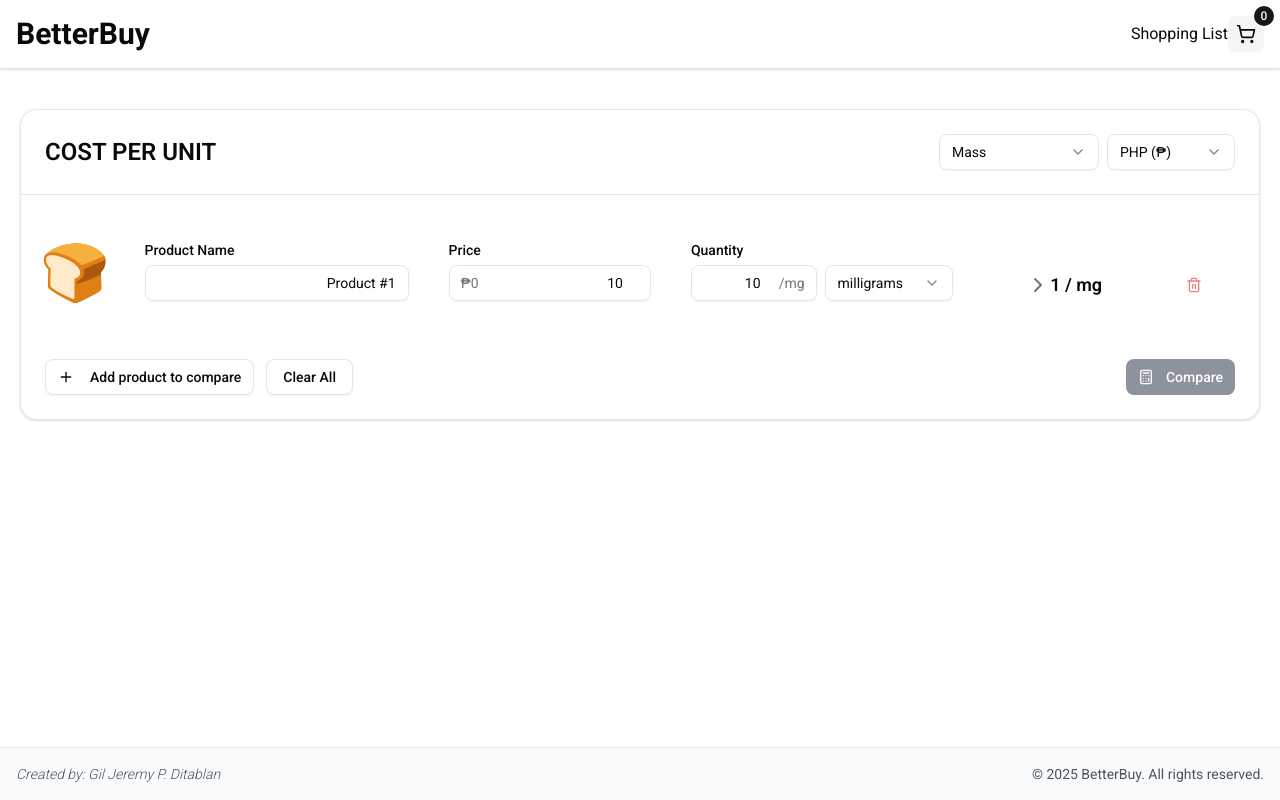
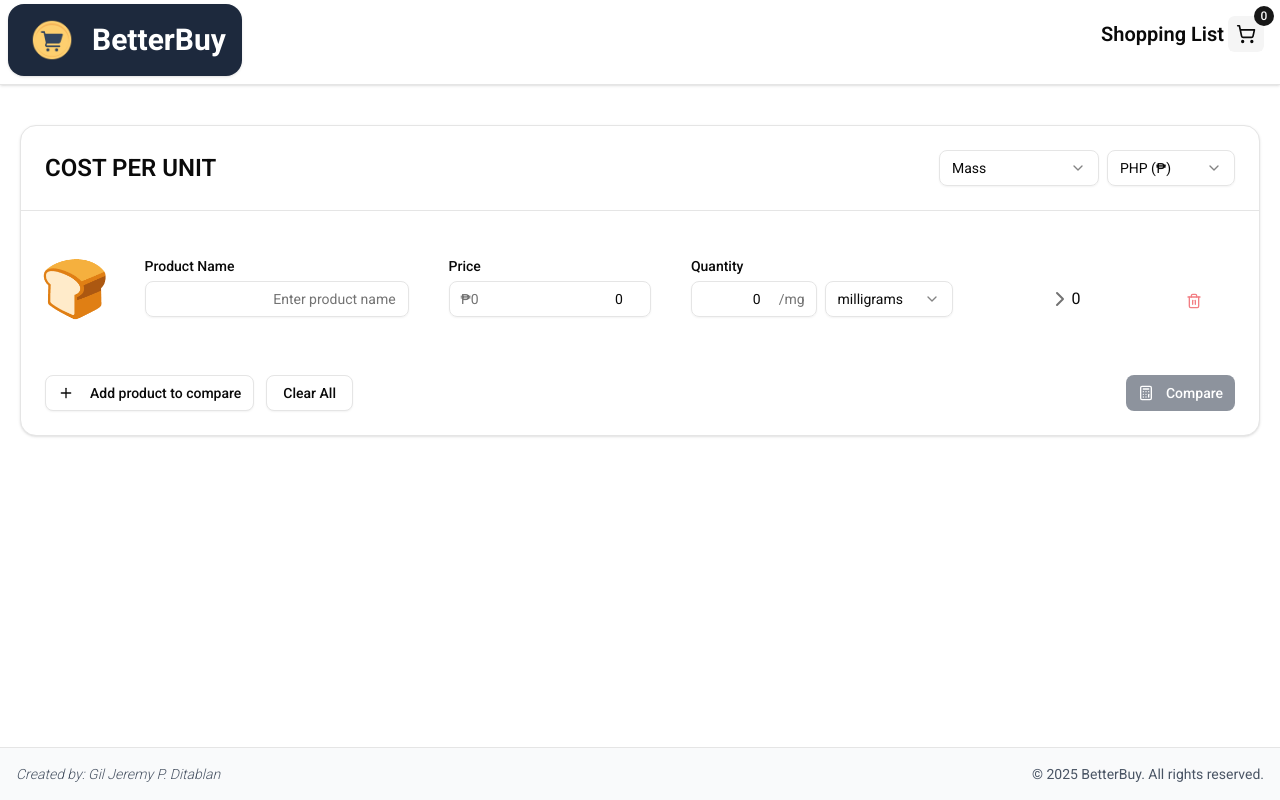
Before and after one commit to destinyarx/better-buy, a Next.js app: page / in a window 1280 px wide. Built offline with nearby package versions, Linux system fonts and the light colour scheme.

Commit message:
update navbar

```diff
--- a/src/components/Header.tsx
+++ b/src/components/Header.tsx
@@ -1,10 +1,10 @@
 'use client'
 
-import Link from 'next/link';
 import { useState } from 'react'
+import Image from 'next/image';
+
 
 import ShoppingListModal from '@/components/ShoppingListModal'
-import { Button } from '@/components/ui/button';
 import { ShoppingCartIcon } from 'lucide-react'
 import { Avatar, AvatarFallback } from '@/components/ui/avatar'
 import { Badge } from '@/components/ui/badge'
@@ -19,15 +19,30 @@ export default function Header() {
   return (
     <>
       <header className="w-full border-b bg-white dark:bg-gray-900 dark:text-zinc-50 shadow-sm">
-        <div className="flex justify-between p-4">
-          <h1 className="text-3xl font-bold">BetterBuy</h1>
+        <div className="flex justify-between p-2">
 
-          <nav className="flex gap-6">
+
+          <div className="w-fit flex items-center gap-3 rounded-2xl bg-slate-800 p-1 sm:p-4 shadow overflow-hidden -mt-1">
+            <div className="relative h-10 w-14 shrink-0">
+              <Image
+                src="/better-buy-logo.png"
+                alt="Water Bottle Logo"
+                width={80}
+                height={80}
+                className="rounded-lg object-cover -mt-2"
+                priority
+              />
+            </div>
+            <h1 className="text-3xl font-bold text-white">BetterBuy</h1>
+          </div>
+
+
+          <nav className="flex gap-6 mr-2 mt-2">
             <div
               onClick={() => setShowModal(!showModal)}
-              className='flex flex-row items-center relative w-fit'
+              className='flex flex-row items-center relative w-fit h-fit'
             >
-              <div>
+              <div className="text-xl font-semibold mr-1">
                 Shopping List
               </div>
 
--- a/src/components/ProductsForm.tsx
+++ b/src/components/ProductsForm.tsx
@@ -28,23 +28,23 @@ export default function ProductsForm() {
   const [isModalOpen, setIsModalOpen] = useState<boolean>(false);
 
   // for testing purpose only
+  // const emptyRow = useCallback((): Product => ({
+  //   id: id++,
+  //   title: 'Product #1',
+  //   price: 10,
+  //   quantity: 10,
+  //   basePrice: 10,
+  //   unitMeasurement: DEFAULT_UNIT_MEASUREMENT[unit] as UnitCode
+  // }), [unit]);
+
   const emptyRow = useCallback((): Product => ({
     id: id++,
-    title: 'Product #1',
-    price: 10,
-    quantity: 10,
-    basePrice: 10,
+    title: '',
+    price: 0,
+    quantity: 0,
+    basePrice: 0,
     unitMeasurement: DEFAULT_UNIT_MEASUREMENT[unit] as UnitCode
   }), [unit]);
-
-  // const emptyRow = useCallback((): Product => ({
-  //   id: id++,
-  //   title: '',
-  //   price: 0,
-  //   quantity: 0,
-  //   basePrice: 0,
-  //   unitMeasurement: DEFAULT_UNIT_MEASUREMENT[unit] as UnitCode
-  // }), [unit]);
 
   const [rows, setRows] = useState<Product[]>([]);
 
```
Also changed, not shown: public/better-buy-logo.png (added).
